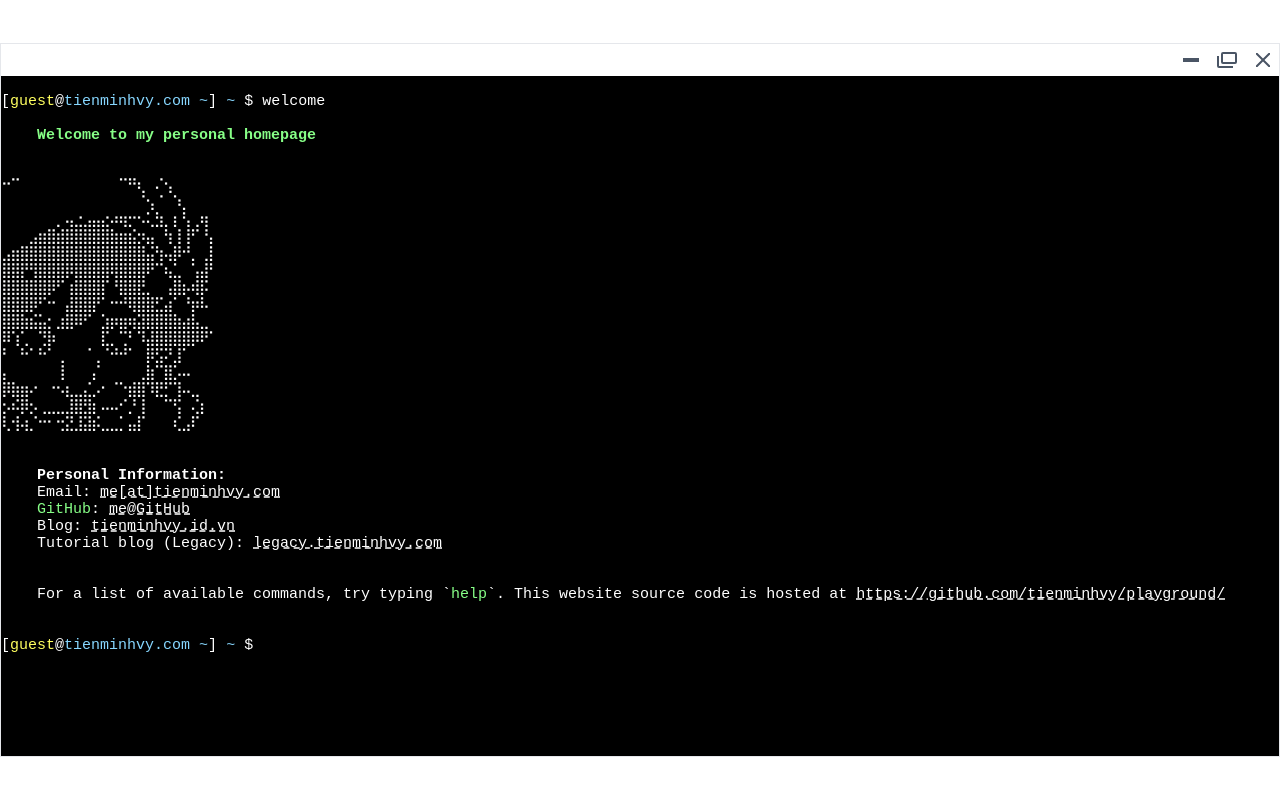
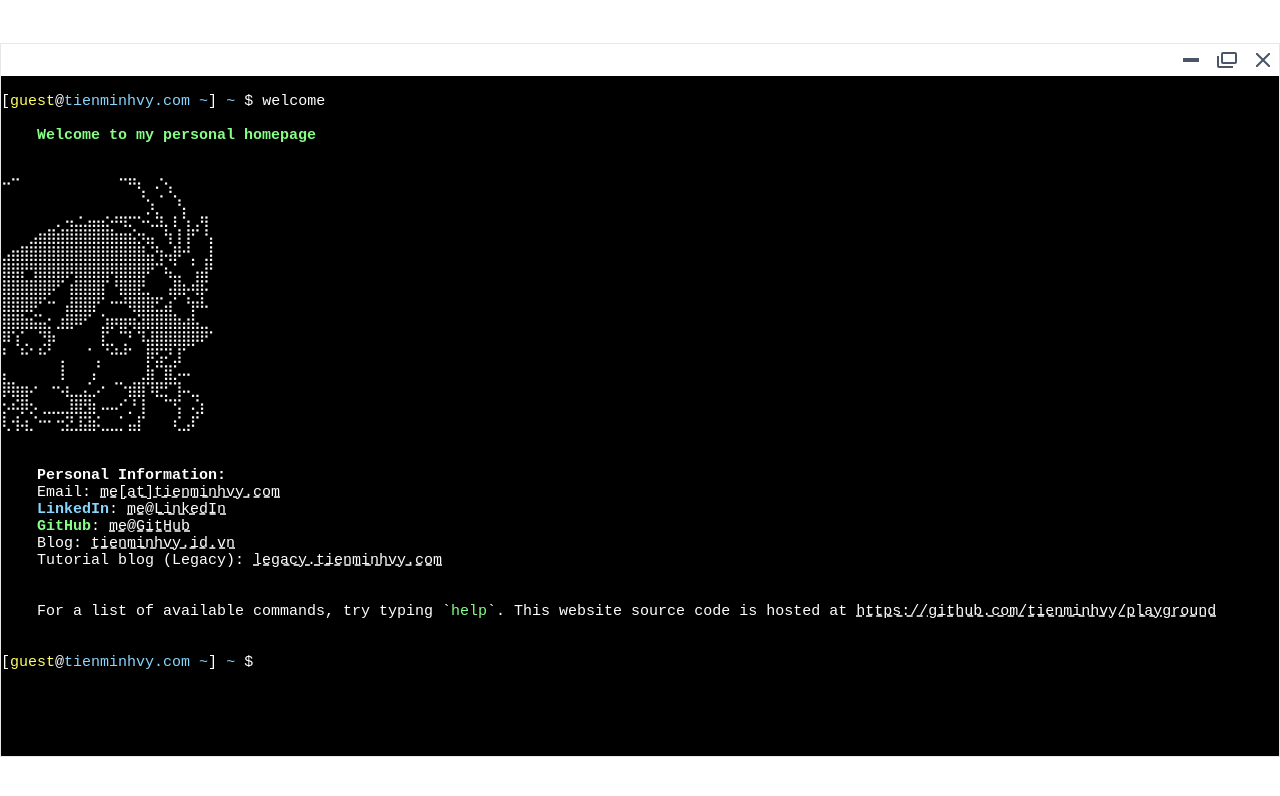
Before and after one commit to tienminhvy/playground, an Angular app: page / in a window 1280 px wide. Shown: the top 796 px of the page. Built offline with nearby package versions, Linux system fonts and the light colour scheme.

Commit message:
feat: add linkedin info

```diff
--- a/src/app/components/applications/terminal-emulator/terminal-emulator.ts
+++ b/src/app/components/applications/terminal-emulator/terminal-emulator.ts
@@ -115,14 +115,15 @@ export class TerminalEmulator implements AfterViewInit {
     this.terminal.writeln('');
     this.terminal.writeln(`    ${this.ANSI.bold}Personal Information:${this.ANSI.reset}`);
     this.terminal.writeln('    Email: ' + this.getWritableLink("me[at]tienminhvy.com", "mailto:me@tienminhvy.com"));
-    this.terminal.writeln(`    ${this.ANSI.green}GitHub${this.ANSI.reset}: ` + this.getWritableLink("me@GitHub", "https://github.com/tienminhvy/"));
+    this.terminal.writeln(`    ${this.ANSI.blue}${this.ANSI.bold}LinkedIn${this.ANSI.reset}: ` + this.getWritableLink("me@LinkedIn", "https://www.linkedin.com/in/tienminhvy/"));
+    this.terminal.writeln(`    ${this.ANSI.green}${this.ANSI.bold}GitHub${this.ANSI.reset}: ` + this.getWritableLink("me@GitHub", "https://github.com/tienminhvy/"));
     this.terminal.writeln('    Blog: ' + this.getWritableLink("tienminhvy.id.vn", "https://tienminhvy.id.vn/"));
     this.terminal.writeln('    Tutorial blog (Legacy): ' + this.getWritableLink("legacy.tienminhvy.com", "https://legacy.tienminhvy.com/chia-se/"));
     this.terminal.writeln('');
 
     this.terminal.writeln('');
     this.terminal.writeln(`    For a list of available commands, try typing \`${this.ANSI.green}help${this.ANSI.reset}\`. This website source code is hosted at ` +
-      this.getWritableLink("https://github.com/tienminhvy/playground/", "https://github.com/tienminhvy/playground/"));
+      this.getWritableLink("https://github.com/tienminhvy/playground", "https://github.com/tienminhvy/playground"));
     this.terminal.writeln('');
   }
 
```
